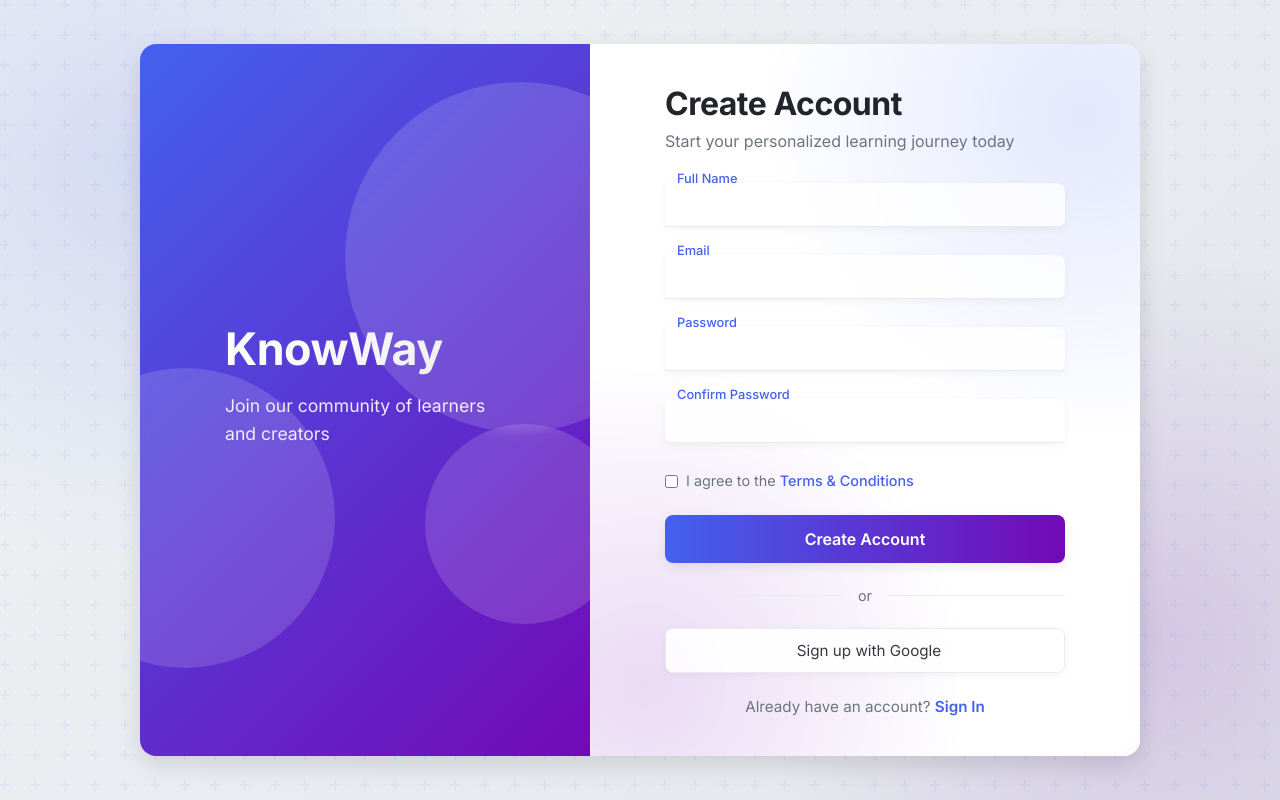
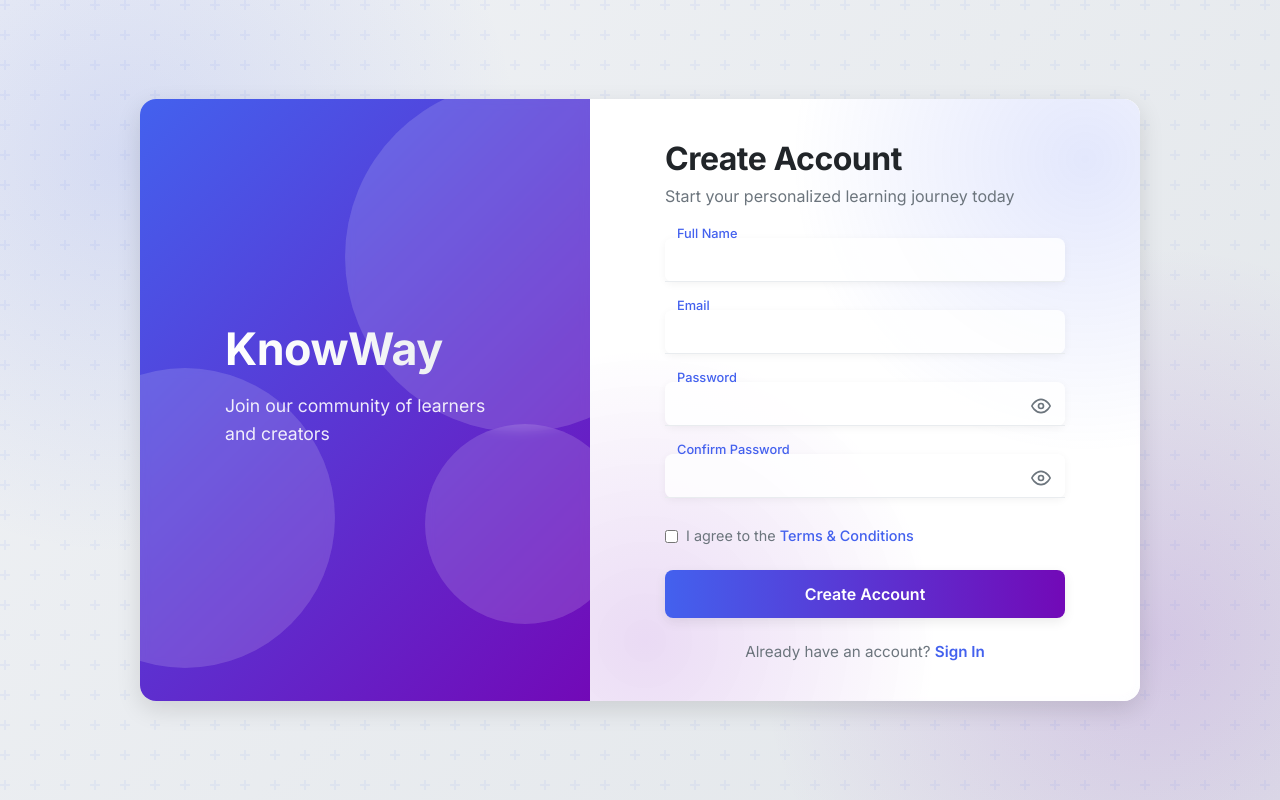
Before and after one commit to Cheeshcake/know-way, a PHP site: page /view/signup.html in a window 1280 px wide. Run offline with PHP 8.4, Linux system fonts and the light colour scheme.

Commit message:
enhanced the password components'

```diff
--- a/view/signup.html
+++ b/view/signup.html
@@ -56,13 +56,48 @@
               <div class="line"></div>
             </div>
 
-            <div class="input-group">
+            <div class="input-group password-input">
               <input type="password" id="password" name="password" required />
               <label for="password">Password</label>
               <div class="line"></div>
+              <button
+                type="button"
+                class="password-toggle"
+                aria-label="Toggle password visibility"
+              >
+                <svg
+                  class="eye-icon"
+                  xmlns="http://www.w3.org/2000/svg"
+                  viewBox="0 0 24 24"
+                  fill="none"
+                  stroke="currentColor"
+                  stroke-width="2"
+                  stroke-linecap="round"
+                  stroke-linejoin="round"
+                >
+                  <path d="M1 12s4-8 11-8 11 8 11 8-4 8-11 8-11-8-11-8z"></path>
+                  <circle cx="12" cy="12" r="3"></circle>
+                </svg>
+                <svg
+                  class="eye-off-icon"
+                  xmlns="http://www.w3.org/2000/svg"
+                  viewBox="0 0 24 24"
+                  fill="none"
+                  stroke="currentColor"
+                  stroke-width="2"
+                  stroke-linecap="round"
+                  stroke-linejoin="round"
+                  style="display: none"
+                >
+                  <path
+                    d="M17.94 17.94A10.07 10.07 0 0 1 12 20c-7 0-11-8-11-8a18.45 18.45 0 0 1 5.06-5.94M9.9 4.24A9.12 9.12 0 0 1 12 4c7 0 11 8 11 8a18.5 18.5 0 0 1-2.16 3.19m-6.72-1.07a3 3 0 1 1-4.24-4.24"
+                  ></path>
+                  <line x1="1" y1="1" x2="23" y2="23"></line>
+                </svg>
+              </button>
             </div>
 
-            <div class="input-group">
+            <div class="input-group password-input">
               <input
                 type="password"
                 id="confirm-password"
@@ -71,6 +106,41 @@
               />
               <label for="confirm-password">Confirm Password</label>
               <div class="line"></div>
+              <button
+                type="button"
+                class="password-toggle confirm-toggle"
+                aria-label="Toggle password visibility"
+              >
+                <svg
+                  class="eye-icon confirm-eye"
+                  xmlns="http://www.w3.org/2000/svg"
+                  viewBox="0 0 24 24"
+                  fill="none"
+                  stroke="currentColor"
+                  stroke-width="2"
+                  stroke-linecap="round"
+                  stroke-linejoin="round"
+                >
+                  <path d="M1 12s4-8 11-8 11 8 11 8-4 8-11 8-11-8-11-8z"></path>
+                  <circle cx="12" cy="12" r="3"></circle>
+                </svg>
+                <svg
+                  class="eye-off-icon confirm-eye-off"
+                  xmlns="http://www.w3.org/2000/svg"
+                  viewBox="0 0 24 24"
+                  fill="none"
+                  stroke="currentColor"
+                  stroke-width="2"
+                  stroke-linecap="round"
+                  stroke-linejoin="round"
+                  style="display: none"
+                >
+                  <path
+                    d="M17.94 17.94A10.07 10.07 0 0 1 12 20c-7 0-11-8-11-8a18.45 18.45 0 0 1 5.06-5.94M9.9 4.24A9.12 9.12 0 0 1 12 4c7 0 11 8 11 8a18.5 18.5 0 0 1-2.16 3.19m-6.72-1.07a3 3 0 1 1-4.24-4.24"
+                  ></path>
+                  <line x1="1" y1="1" x2="23" y2="23"></line>
+                </svg>
+              </button>
             </div>
 
             <div class="terms">
@@ -81,16 +151,6 @@
             </div>
 
             <button type="submit" class="btn">Create Account</button>
-
-            <div class="divider">
-              <span>or</span>
-            </div>
-
-            <div class="social-login">
-              <button type="button" class="social-btn google">
-                <span>Sign up with Google</span>
-              </button>
-            </div>
 
             <p class="signin-link">
               Already have an account? <a href="index.html">Sign In</a>
@@ -111,6 +171,39 @@
           errorMessage.textContent = decodeURIComponent(error);
           errorMessage.style.display = "block";
         }
+
+        // Password toggle functionality
+        const passwordToggles = document.querySelectorAll(".password-toggle");
+
+        passwordToggles.forEach((toggle) => {
+          toggle.addEventListener("click", function () {
+            const isConfirmToggle = this.classList.contains("confirm-toggle");
+            const passwordInput = isConfirmToggle
+              ? document.getElementById("confirm-password")
+              : document.getElementById("password");
+            const eyeIcon = isConfirmToggle
+              ? document.querySelector(".confirm-eye")
+              : document.querySelector(".eye-icon");
+            const eyeOffIcon = isConfirmToggle
+              ? document.querySelector(".confirm-eye-off")
+              : document.querySelector(".eye-off-icon");
+
+            const type =
+              passwordInput.getAttribute("type") === "password"
+                ? "text"
+                : "password";
+            passwordInput.setAttribute("type", type);
+
+            // Toggle icon display
+            if (type === "password") {
+              eyeIcon.style.display = "block";
+              eyeOffIcon.style.display = "none";
+            } else {
+              eyeIcon.style.display = "none";
+              eyeOffIcon.style.display = "block";
+            }
+          });
+        });
 
         // Form validation
         const form = document.getElementById("signupForm");
--- a/view/styles.css
+++ b/view/styles.css
@@ -239,6 +239,9 @@ h2 {
   border-radius: 8px;
   padding: 0 12px;
   box-shadow: var(--shadow-sm);
+  display: flex;
+  align-items: center;
+  flex-wrap: wrap;
 }
 
 .input-group:nth-child(1) {
@@ -308,6 +311,45 @@ h2 {
 .input-group input:focus ~ .line::after,
 .input-group input:valid ~ .line::after {
   width: 100%;
+}
+
+/* Password visibility toggle */
+.password-toggle {
+  position: absolute;
+  right: 12px;
+  top: 12px;
+  cursor: pointer;
+  color: var(--gray);
+  font-size: 1.2rem;
+  transition: color var(--transition-fast);
+  background: none;
+  border: none;
+  outline: none;
+  display: flex;
+  align-items: center;
+  justify-content: center;
+  z-index: 10;
+  padding: 0;
+  margin: 0;
+  width: 24px;
+  height: 24px;
+}
+
+.password-toggle:hover {
+  color: var(--primary);
+}
+
+.password-toggle svg {
+  width: 20px;
+  height: 20px;
+}
+
+.input-group.password-input {
+  position: relative;
+}
+
+.input-group.password-input input {
+  padding-right: 40px;
 }
 
 /* Remember & Forgot */
```
Also changed, not shown: view/index.html (+59 -11 lines).
